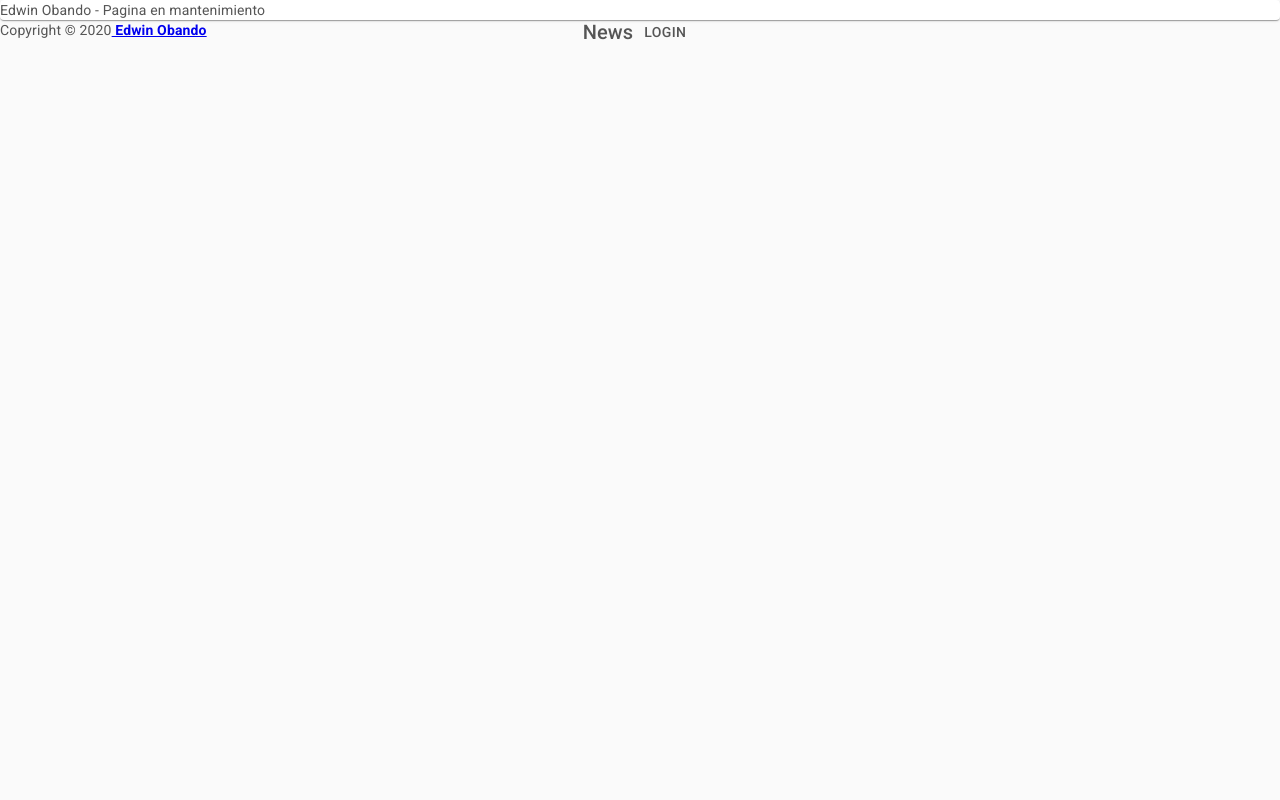
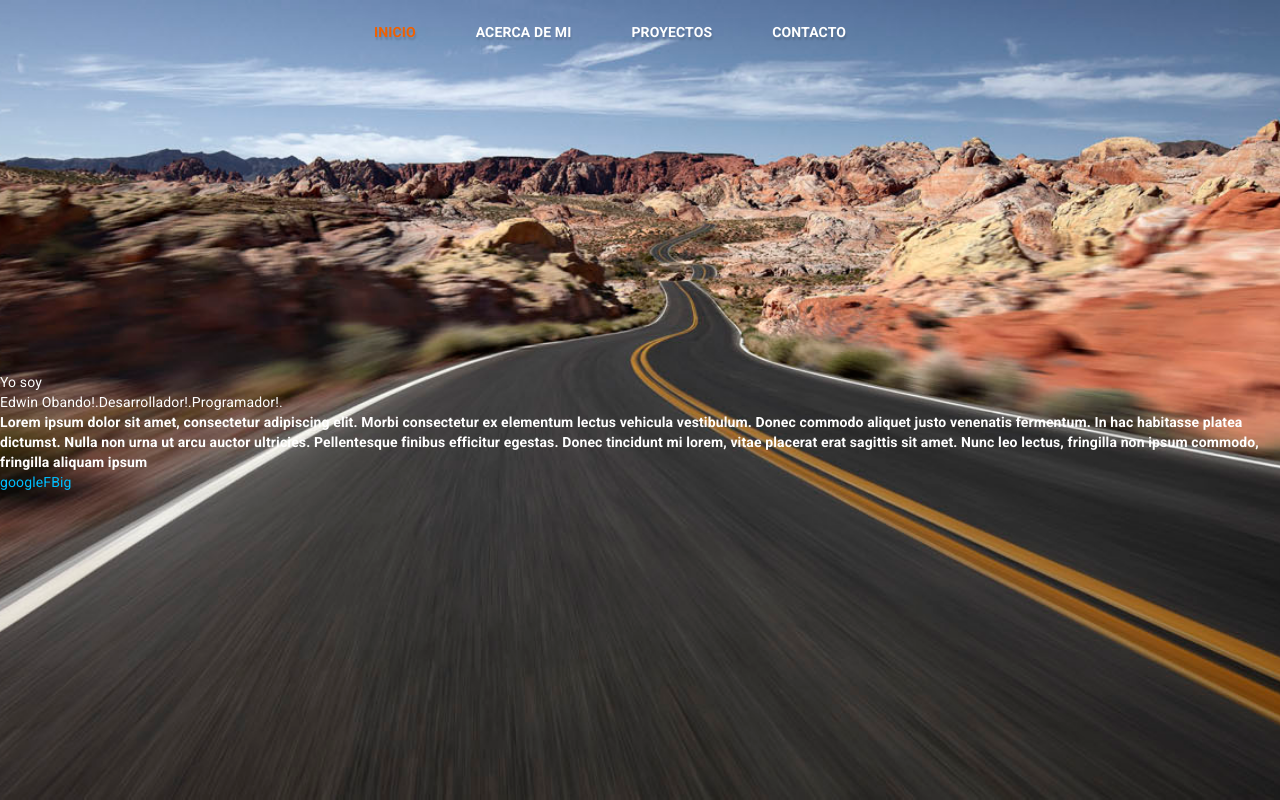
Before and after one commit to Mecrano/Personal-Page, a React app: page /home in a window 1280 px wide. Built offline with nearby package versions, Linux system fonts and the light colour scheme.

Commit message:
init HTML Structure

```diff
--- a/src/components/Header/index.jsx
+++ b/src/components/Header/index.jsx
@@ -1,20 +1,26 @@
+/* eslint-disable jsx-a11y/anchor-is-valid */
 import React from 'react';
+import { withRouter } from 'react-router-dom';
 import './styles.less';
 
 // Material UI
 import AppBar from '@material-ui/core/AppBar';
 import Toolbar from '@material-ui/core/Toolbar';
 import Typography from '@material-ui/core/Typography';
-import Button from '@material-ui/core/Button';
 import IconButton from '@material-ui/core/IconButton';
 import MenuIcon from '@material-ui/icons/Menu';
+import Link from '@material-ui/core/Link';
 
 // Device detector
 import { isMobile } from 'react-device-detect';
 
+// Import menu data
+import { MenuData } from '../../config';
 
-const Header = () => (
-    <div>
+const Header = (props) => {
+    const { location: { pathname } } = props;
+
+    return (
         <AppBar position="fixed" className="mainNavBarTop" color="inherit">
             <Toolbar>
                 {isMobile ? (
@@ -22,13 +28,17 @@ const Header = () => (
                         <MenuIcon />
                     </IconButton>
                 ) : ''}
-                <Typography variant="h6">
-                        News
-                </Typography>
-                <Button color="inherit">Login</Button>
+                {MenuData.map((menu) => (
+                    <Typography variant="h5" key={menu.id}>
+                        {menu.icon}
+                        <Link href={menu.route} className={menu.route === pathname ? 'active' : ''} color="textPrimary" underline="none">
+                            {menu.name}
+                        </Link>
+                    </Typography>
+                ))}
             </Toolbar>
         </AppBar>
-    </div>
-);
+    );
+};
 
-export default Header;
+export default withRouter(Header);
--- a/src/components/Header/styles.less
+++ b/src/components/Header/styles.less
@@ -5,5 +5,16 @@ header.mainNavBarTop {
   & > div {
     display: flex;
     justify-content: center;
+
+    .MuiTypography-root {
+      margin-right: 15px;
+      padding-right: 15px;
+      text-transform: uppercase;
+      text-shadow: 1px 3px 2px rgba(0, 0, 0, 0.14);
+
+      a.active, a:hover {
+        color: #f06000;
+      }
+    }
   }
 }
--- /dev/null
+++ b/src/components/Parallax/index.jsx
@@ -0,0 +1,33 @@
+import React from 'react';
+import './styles.less';
+
+// Material UI
+import Link from '@material-ui/core/Link';
+import Typography from '@material-ui/core/Typography';
+
+// Custom Component
+import TitleWriting from '../TitleWriting';
+
+const Parallax = (props) => {
+    const {
+        title, words, description, socialNetworks,
+    } = props;
+
+    return (
+        <section className="mainParallax">
+            <div>
+                <TitleWriting title={title} words={words} />
+                <Typography variant="h5">
+                    {description}
+                </Typography>
+                {socialNetworks && socialNetworks.map((item) => (
+                    <Link href={item.route} key={item.id}>
+                        {item.icon}
+                    </Link>
+                ))}
+            </div>
+        </section>
+    );
+};
+
+export default Parallax;
--- /dev/null
+++ b/src/components/Parallax/styles.less
@@ -0,0 +1,16 @@
+.mainParallax {
+    width: 100vw;
+    height: 100vh;
+    background: #161415 url('/src/images/parallax-background.jpg') no-repeat top center;
+    background-size: cover;
+    background-attachment: fixed;
+    display: flex;
+    justify-content: center;
+    align-items: center;
+    padding-top: 64px;
+    position: relative;
+
+    & > div {
+        width: fit-content;
+    }
+}
--- /dev/null
+++ b/src/components/TitleWriting/index.jsx
@@ -0,0 +1,24 @@
+import React from 'react';
+import './styles.less';
+
+// Material UI
+
+// Custom Component
+
+
+const TitleWriting = (props) => {
+    const { title, words } = props;
+
+    return (
+        <>
+            <div>{title}</div>
+            <div>
+                {words.map((word) => (
+                    word
+                ))}
+            </div>
+        </>
+    );
+};
+
+export default TitleWriting;
--- /dev/null
+++ b/src/config.jsx
@@ -0,0 +1,29 @@
+/* eslint-disable import/prefer-default-export */
+const MenuData = [
+    {
+        id: 'menu_0',
+        route: '/home',
+        icon: '',
+        name: 'Inicio',
+    },
+    {
+        id: 'menu_1',
+        route: '/about',
+        icon: '',
+        name: 'Acerca de mi',
+    },
+    {
+        id: 'menu_2',
+        route: '/projects',
+        icon: '',
+        name: 'Proyectos',
+    },
+    {
+        id: 'menu_3',
+        route: '/contact',
+        icon: '',
+        name: 'Contacto',
+    },
+];
+
+export { MenuData };
--- a/src/pages/Home Page/index.jsx
+++ b/src/pages/Home Page/index.jsx
@@ -1,32 +1,23 @@
 import React from 'react';
 
 // Material UI
-import { Paper } from '@material-ui/core';
-
 
 // Custom Component
 import Header from '../../components/Header';
+import Parallax from '../../components/Parallax';
 
 const HomePage = () => (
     <>
         <Header />
-        <section>
-            <div>
-                <Paper>
-                        Edwin Obando - Pagina en mantenimiento
-                </Paper>
-            </div>
-        </section>
-        <div className="copyright">
-            <span>
-                    Copyright © 2020
-                <a href="https://edwinobando.com/">
-                    <b>
-                        {' Edwin Obando'}
-                    </b>
-                </a>
-            </span>
-        </div>
+        <Parallax
+            title="Yo soy "
+            words={['Edwin Obando!.', 'Desarrollador!.', 'Programador!.']}
+            description="Lorem ipsum dolor sit amet, consectetur adipiscing elit. Morbi consectetur ex elementum lectus vehicula vestibulum. Donec commodo aliquet justo venenatis fermentum. In hac habitasse platea dictumst. Nulla non urna ut arcu auctor ultricies. Pellentesque finibus efficitur egestas. Donec tincidunt mi lorem, vitae placerat erat sagittis sit amet. Nunc leo lectus, fringilla non ipsum commodo, fringilla aliquam ipsum"
+            socialNetworks={[
+                { id: 'socialNetwork_1', route: 'www.google.com', icon: 'google' },
+                { id: 'socialNetwork_2', route: 'www.facebook.com', icon: 'FB' },
+                { id: 'socialNetwork_3', route: 'www.instagram.com', icon: 'ig' }]}
+        />
     </>
 );
 
--- a/src/pages/app/index.jsx
+++ b/src/pages/app/index.jsx
@@ -41,7 +41,7 @@ const themeJSON = {
             contrastText: '#fff',
         },
         text: {
-            primary: 'rgb(85, 85, 85)',
+            primary: 'rgb(255, 255, 255)',
             secondary: 'rgba(85, 85, 85, 0.8)',
             disabled: 'rgba(0, 0, 0, 0.38)',
             hint: 'rgba(0, 0, 0, 0.38)',
@@ -89,6 +89,11 @@ EOTheme.typography.h5 = {
     fontWeight: 'bold',
 };
 
+EOTheme.typography.h6 = {
+    fontSize: '0.85rem',
+    fontWeight: 'bold',
+};
+
 const App = (props) => {
     const { history } = props;
     return (
--- a/src/pages/app/style.less
+++ b/src/pages/app/style.less
@@ -4,6 +4,7 @@ div#app {
   height: 100%;
   margin: 0;
   padding: 0;
+  font-size: 14px;
 }
 
 *,
```
Also changed, not shown: src/components/TitleWriting/styles.less (added), src/images/parallax-background.jpg (added), 1 other file (tests, documents, lock files or other folders).
